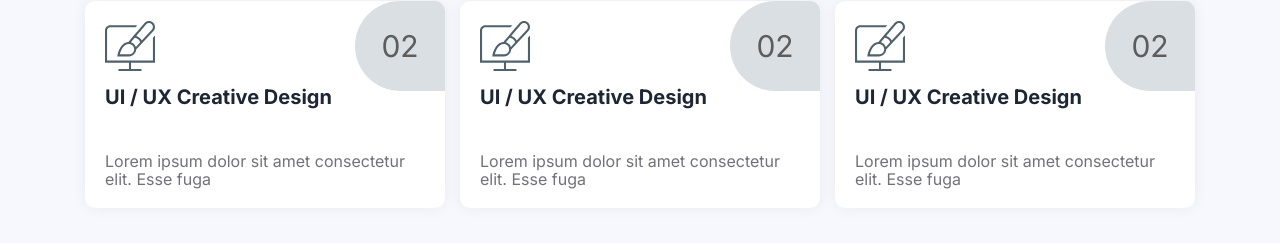
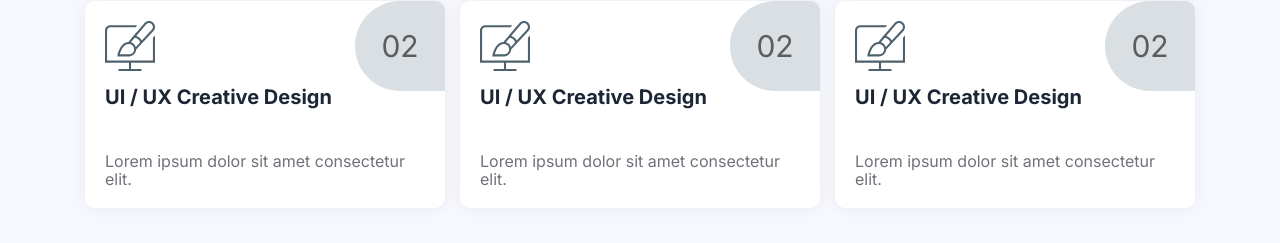
Before and after one commit to Santicabral0478/greenstudios, a Next.js app: page / in a window 1280 px wide. Shown: the part 2718-2961 px from the top of the page. Built offline with nearby package versions, Linux system fonts and the light colour scheme; no server answers.

Commit message:
update 1 shdcbs

```diff
--- a/src/components/CardReview/index.tsx
+++ b/src/components/CardReview/index.tsx
@@ -19,7 +19,7 @@ const CardReview = () => {
       <h1 className="card-title">UI / UX Creative Design</h1>
 
       <p className="card-description">
-        Lorem ipsum dolor sit amet consectetur elit. Esse fuga
+        Lorem ipsum dolor sit amet consectetur elit.
 
       </p>
     </div>
```
